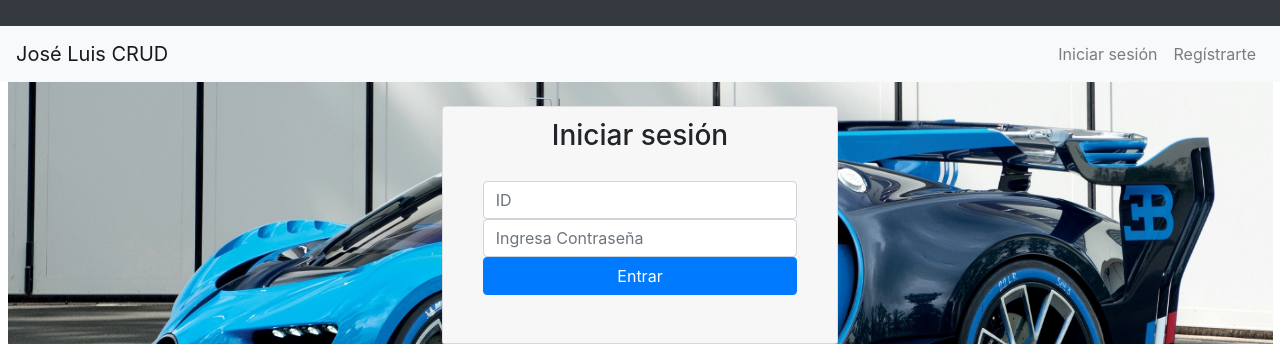
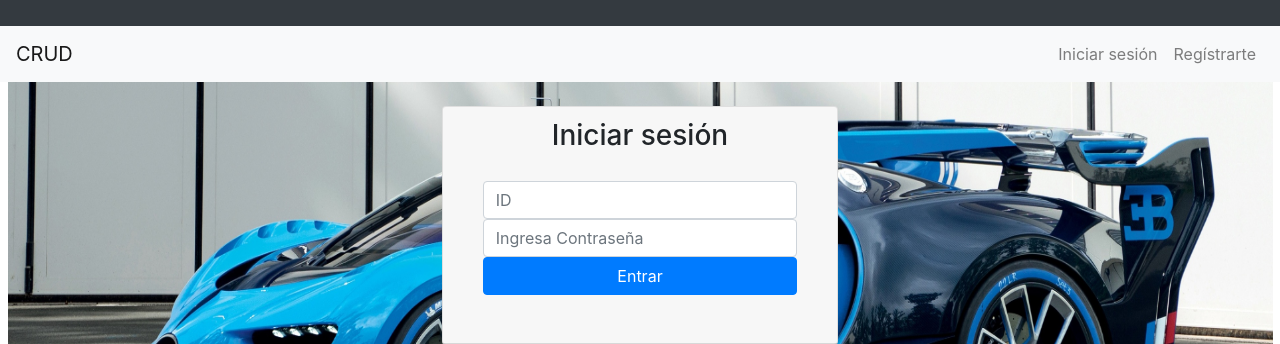
Before and after one commit to Joseph-13/topicosrepo, a PHP site: page /inicios.php in a window 1280 px wide. Shown: the top 344 px of the page. Run offline with PHP 8.4, Linux system fonts and the light colour scheme; some libraries are stand-ins or nearby versions.

Commit message:
Cambio de titulo de index

```diff
--- a/inicios.php
+++ b/inicios.php
@@ -27,7 +27,7 @@ body{background: url(carro.jpg) no-repeat center; background-size: 1265px 965px}
                 <a href="/" class="navbar-brand"></a>
             </nav>
             <nav class="navbar navbar-expand-lg navbar-light bg-light">
-    <a class="navbar-brand" href="#">José Luis CRUD </a>
+    <a class="navbar-brand" href="#">CRUD </a>
     <button class="navbar-toggler" type="button" data-toggle="collapse" data-target="#navbarNav" aria-controls="navbarNav" aria-expanded="false" aria-label="Toggle navigation">
       <span class="navbar-toggler-icon"></span>
     </button>
```
